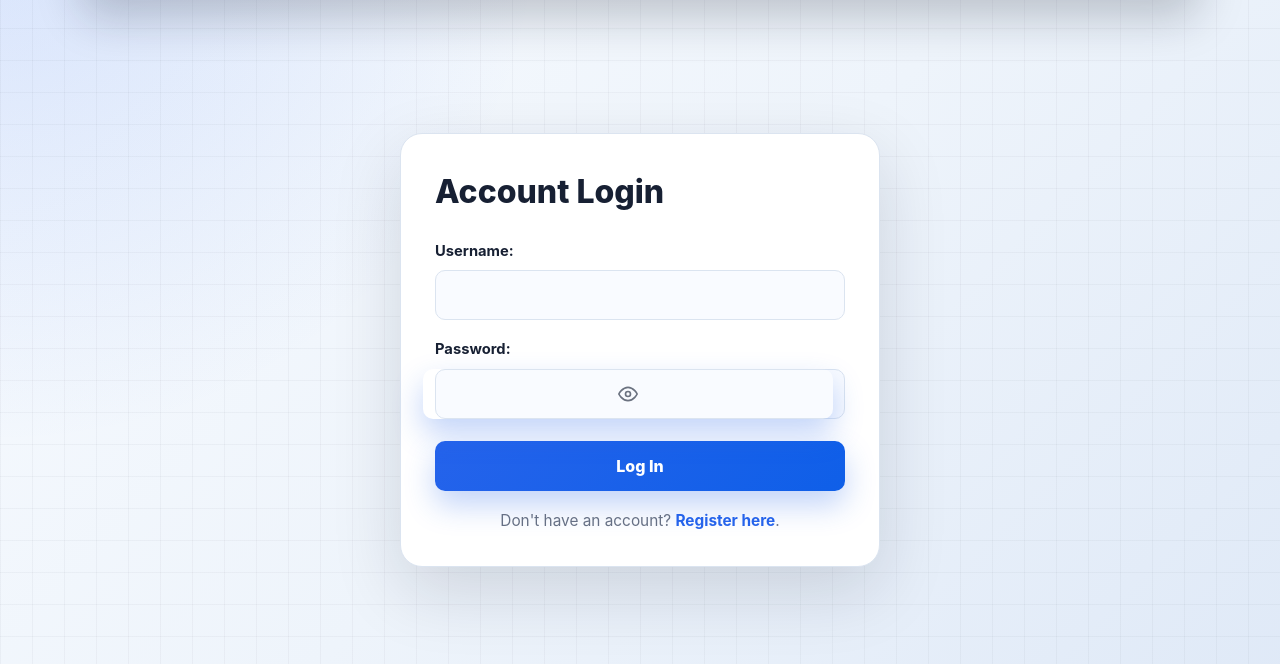
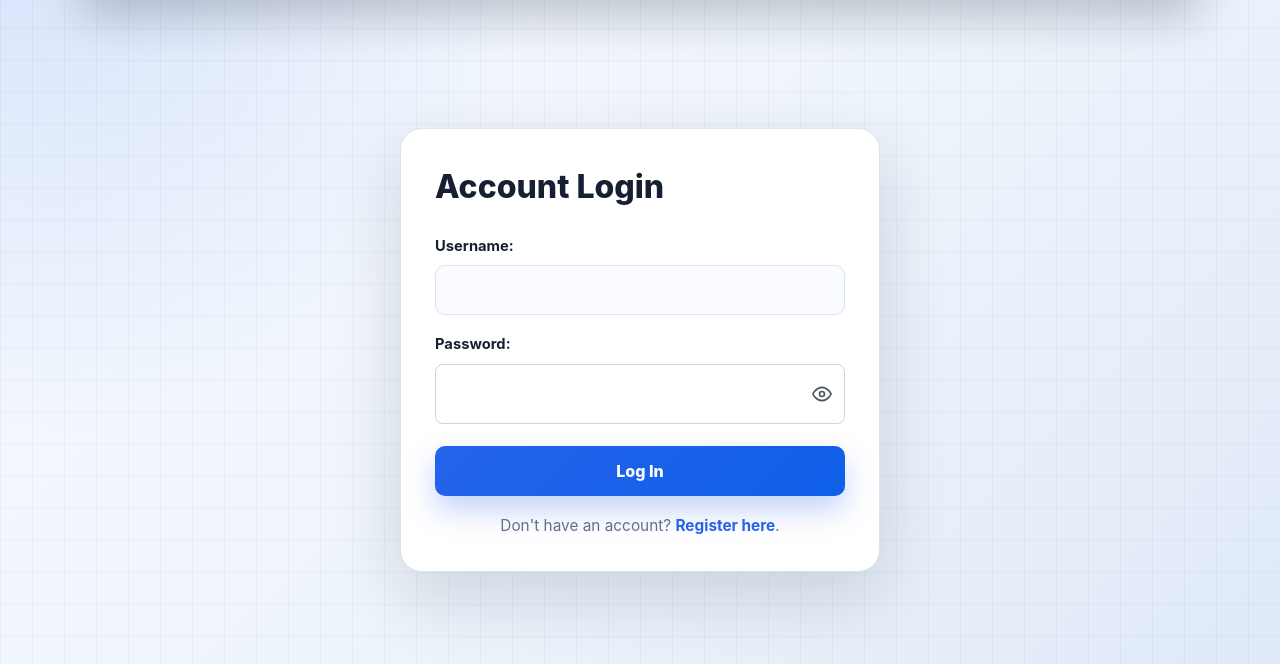
Before and after one commit to adhyanlho/softwarica-lost-found-system, a Flask app: page /auth/login in a window 1280 px wide. Shown: the part 100-764 px from the top of the page. Run offline with Flask 3, Linux system fonts and the light colour scheme; parts of the project's set-up code (start-up, migrations or seed data) failed here and were passed over.

Commit message:
fixed syntax error

```diff
--- a/app/templates/login.html
+++ b/app/templates/login.html
@@ -30,10 +30,10 @@
         </div>
         <br>
         <div>
-        <label>Password:</label>
-            <div style="position: relative; width: 100%;">
-                <input type="password" id="password" name="password" required style="width: 100%; padding-right: 45px; box-sizing: border-box;">
-                <button type="button" id="togglePassword" style="position: absolute !important; right: 12px !important; top: 50% !important; transform: translateY(-50%) !important; background: transparent !important; border: none !important; cursor: pointer !important; padding: 0 !important; margin: 0 !important; color: #6b7280 !important;">
+            <label>Password:</label>
+            <div style="display: flex !important; align-items: center !important; justify-content: space-between !important; width: 100% !important; background-color: rgba(255, 255, 255, 0.4) !important; border: 1px solid #d1d5db !important; border-radius: 8px !important; padding: 4px 12px !important; box-sizing: border-box !important;">
+                <input type="password" id="password" name="password" required style="flex: 1 !important; width: 100% !important; border: none !important; outline: none !important; background: transparent !important; padding: 8px 0 !important; margin: 0 !important; box-shadow: none !important;">
+                <button type="button" id="togglePassword" style="background: none !important; border: none !important; outline: none !important; cursor: pointer !important; padding: 0 !important; margin: 0 0 0 8px !important; width: auto !important; height: auto !important; min-width: 0 !important; display: inline-flex !important; align-items: center !important; justify-content: center !important; color: #4b5563 !important; box-shadow: none !important;">
                     <svg id="eyeIcon" xmlns="http://www.w3.org/2000/svg" width="20" height="20" viewBox="0 0 24 24" fill="none" stroke="currentColor" stroke-width="2" stroke-linecap="round" stroke-linejoin="round">
                         <path d="M1 12s4-8 11-8 11 8 11 8-4 8-11 8-11-8-11-8z"></path>
                         <circle cx="12" cy="12" r="3"></circle>
```
